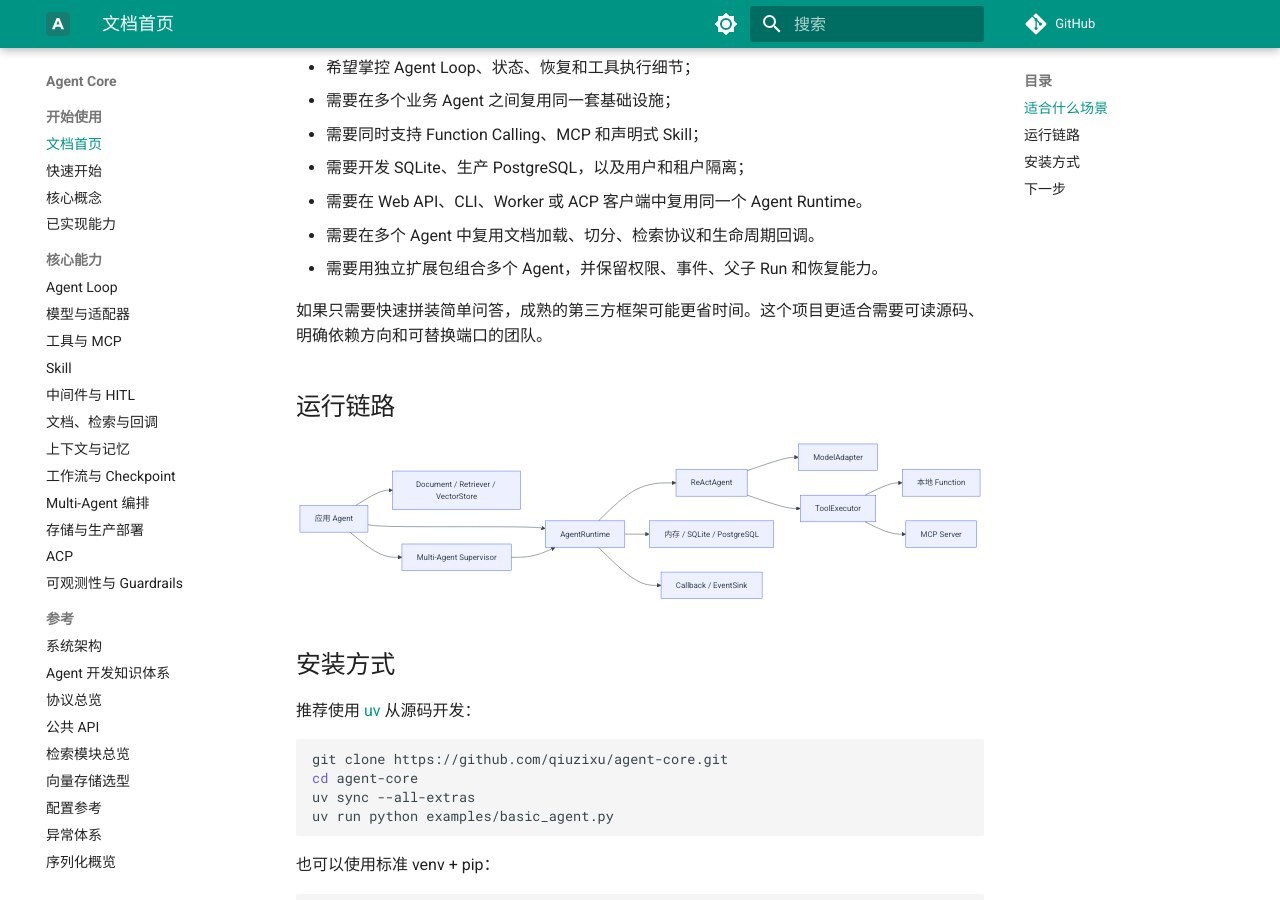
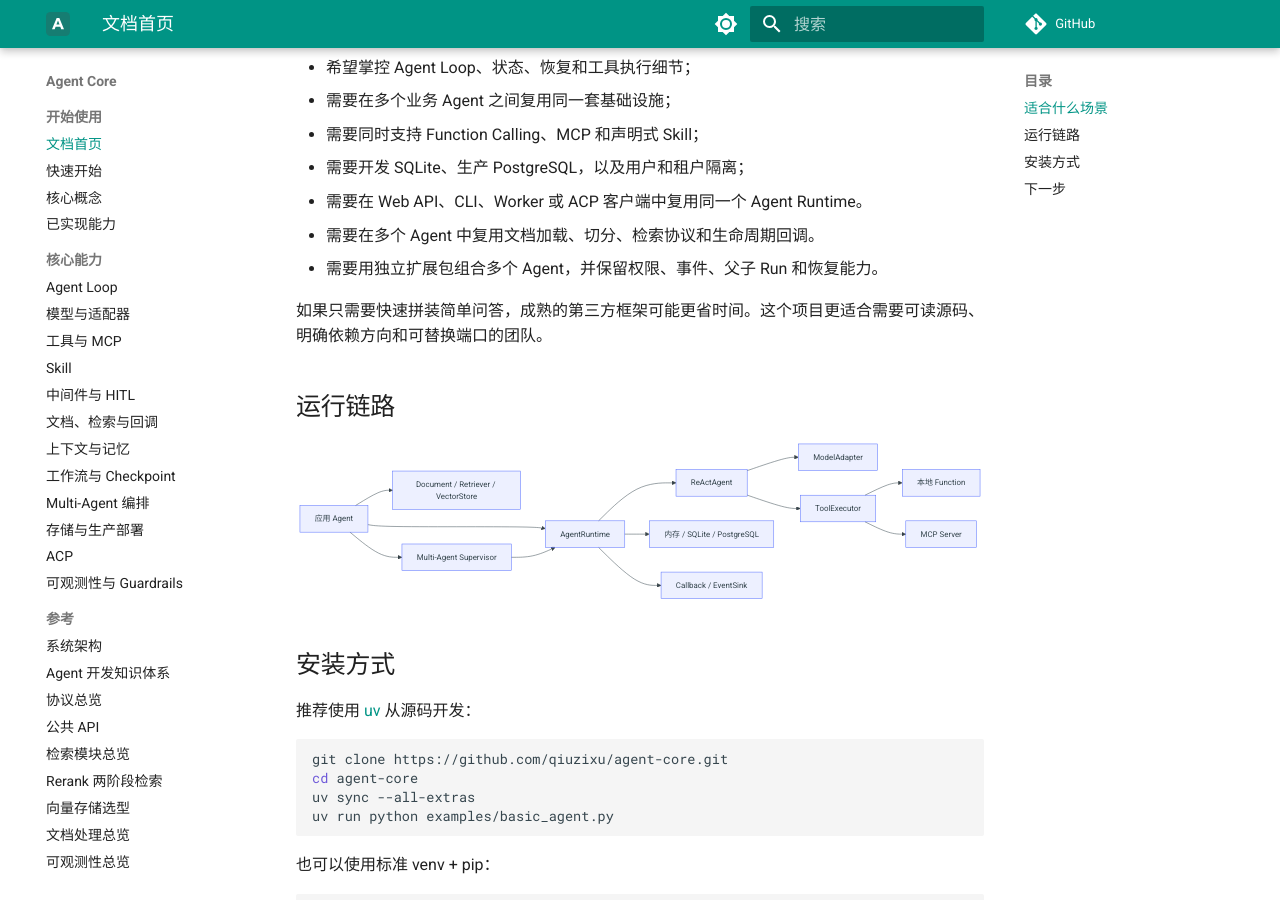
Before and after one commit to qiuzixu/agent-core, an MkDocs documentation site: the page built from docs/index.md, in a window 1280 px wide and 900 px high, scrolled down 544 px. Built offline with MkDocs 1.6.1 and Material for MkDocs 9.7.7, drawn with Linux system fonts in a browser that asks for light colours; comment, search, counter and statistics services are not loaded; part of the change alters nothing that is shown.

Commit message:
feat: 更新文档导航，添加 Rerank 两阶段检索、文档处理、可观测性和 Skills 总览

```diff
--- a/mkdocs.yml
+++ b/mkdocs.yml
@@ -56,7 +56,11 @@ nav:
       - 协议总览: reference/protocol-overview.md
       - 公共 API: reference/public-api.md
       - 检索模块总览: reference/retrieval-overview.md
+      - Rerank 两阶段检索: reference/rerank-两阶段检索.md
       - 向量存储选型: reference/vector-store-comparison.md
+      - 文档处理总览: reference/documents-overview.md
+      - 可观测性总览: reference/observability-overview.md
+      - Skills 总览: reference/skills-overview.md
       - 配置参考: reference/configuration.md
       - 异常体系: reference/exceptions.md
       - 序列化概览: reference/serialization-overview.md
@@ -65,7 +69,12 @@ nav:
       - Agent 生态对照: reference/ecosystem-comparison.md
   - 维护者:
       - 发布流程: maintainers/release.md
+      - PyPI 发布排查: pypi-publish-troubleshooting.md
       - 贡献指南: https://github.com/qiuzixu/agent-core/blob/main/CONTRIBUTING.md
+
+  - 博客:
+      - zero-agent-core 发布说明: blog/zero-agent-core.md
+      - 零依赖 Agent 内核设计: blog/zero-dependency-agent-kernel.md
 
 markdown_extensions:
   - admonition
```
